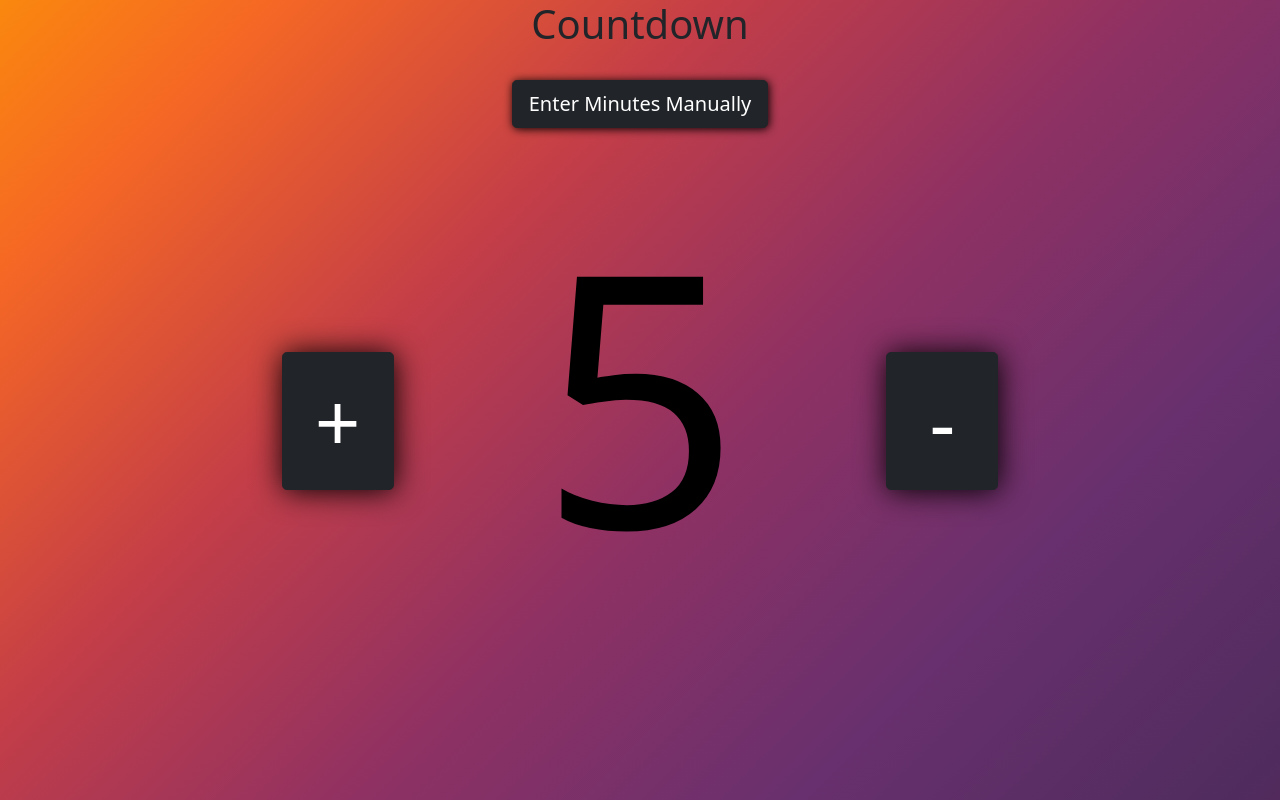
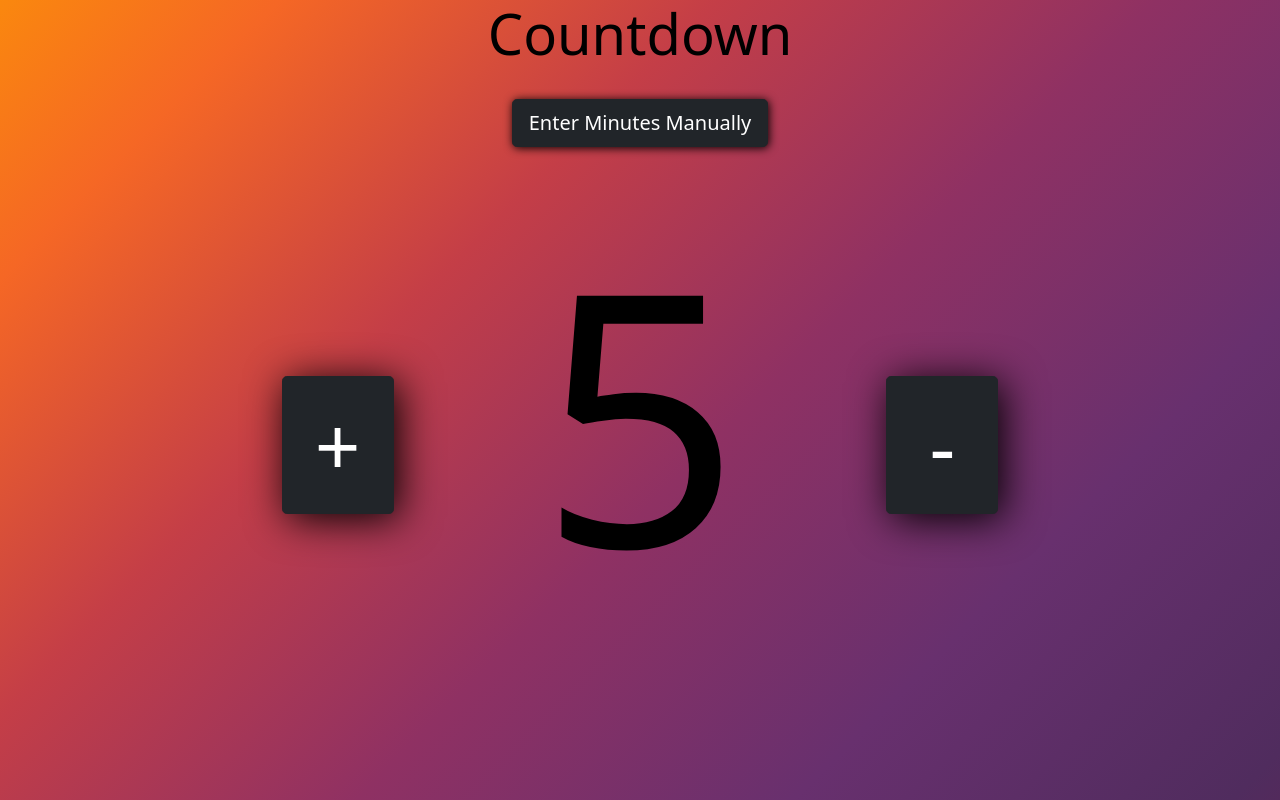
Before and after one commit to JuzerShakir/countdown, a plain HTML site: page index.html in a window 1280 px wide. Drawn offline with nearby package versions, Linux system fonts and the light colour scheme.

Commit message:
modified styles for increament and decrement button and heading

```diff
--- a/style.css
+++ b/style.css
@@ -1,3 +1,8 @@
+#heading {
+  font-size: 3.5rem;
+  color: black;
+}
+
 #mins {
   font-size: 22rem;
   color: black;
@@ -9,21 +14,25 @@
 #increment {
   position: absolute;
   margin: 0;
-  top: 44%;
+  top: 47%;
   left: 22%;
   font-size: 5rem;
   width: 7rem;
-  filter: drop-shadow(1px 1px 15px black);
+  filter: drop-shadow(5px 5px 20px black);
 }
-
+#increment:active,
+#decrement:active,
+#timerEntry:active {
+  filter: drop-shadow(0px 0px 0px black);
+}
 #decrement,
 #secs {
   position: absolute;
-  top: 44%;
+  top: 47%;
   right: 22%;
   font-size: 5rem;
   width: 7rem;
-  filter: drop-shadow(1px 1px 15px black);
+  filter: drop-shadow(5px 5px 20px black);
 }
 
 #secs {
```
